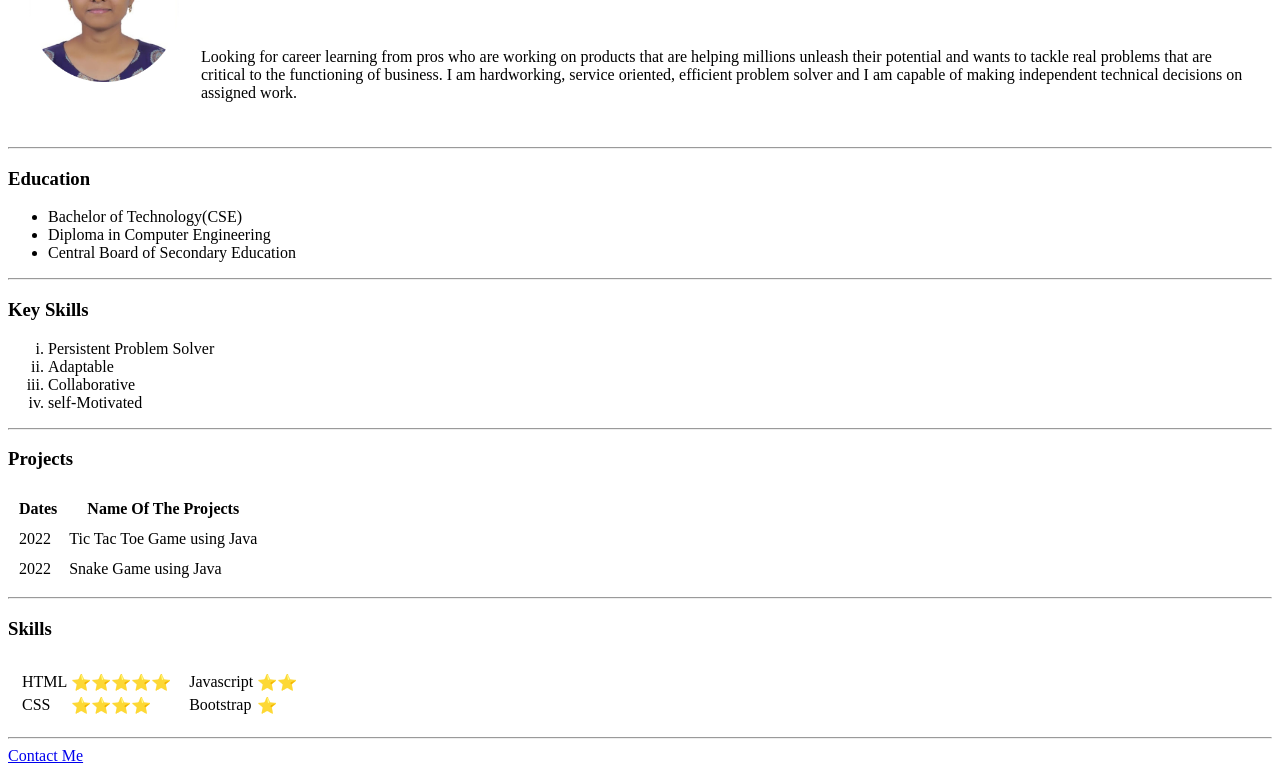
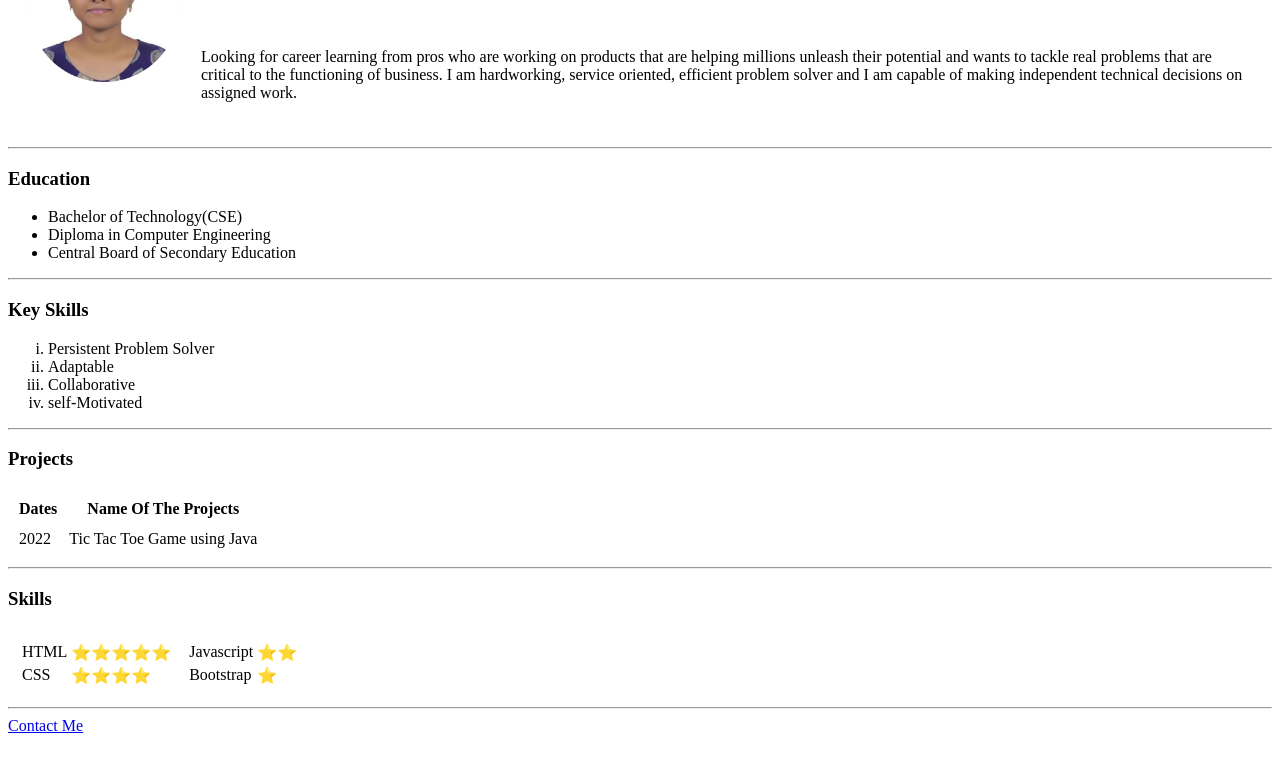
Before and after one commit to AbhinayaThavishi/CV, a plain HTML site: page index.html in a window 1280 px wide. Shown: the part 129-902 px from the top of the page. After the commit the page ends 872 px from the top, so only its background shows below. Drawn offline with Linux system fonts and the light colour scheme.

Commit message:
Update index.html

```diff
--- a/index.html
+++ b/index.html
@@ -45,10 +45,6 @@
         <td>2022</td>
         <td>Tic Tac Toe Game using Java</td>
       </tr>
-      <tr>
-        <td>2022</td>
-        <td>Snake Game using Java</td>
-      </tr>
     </tbody>
   </table>
   <hr>
```
